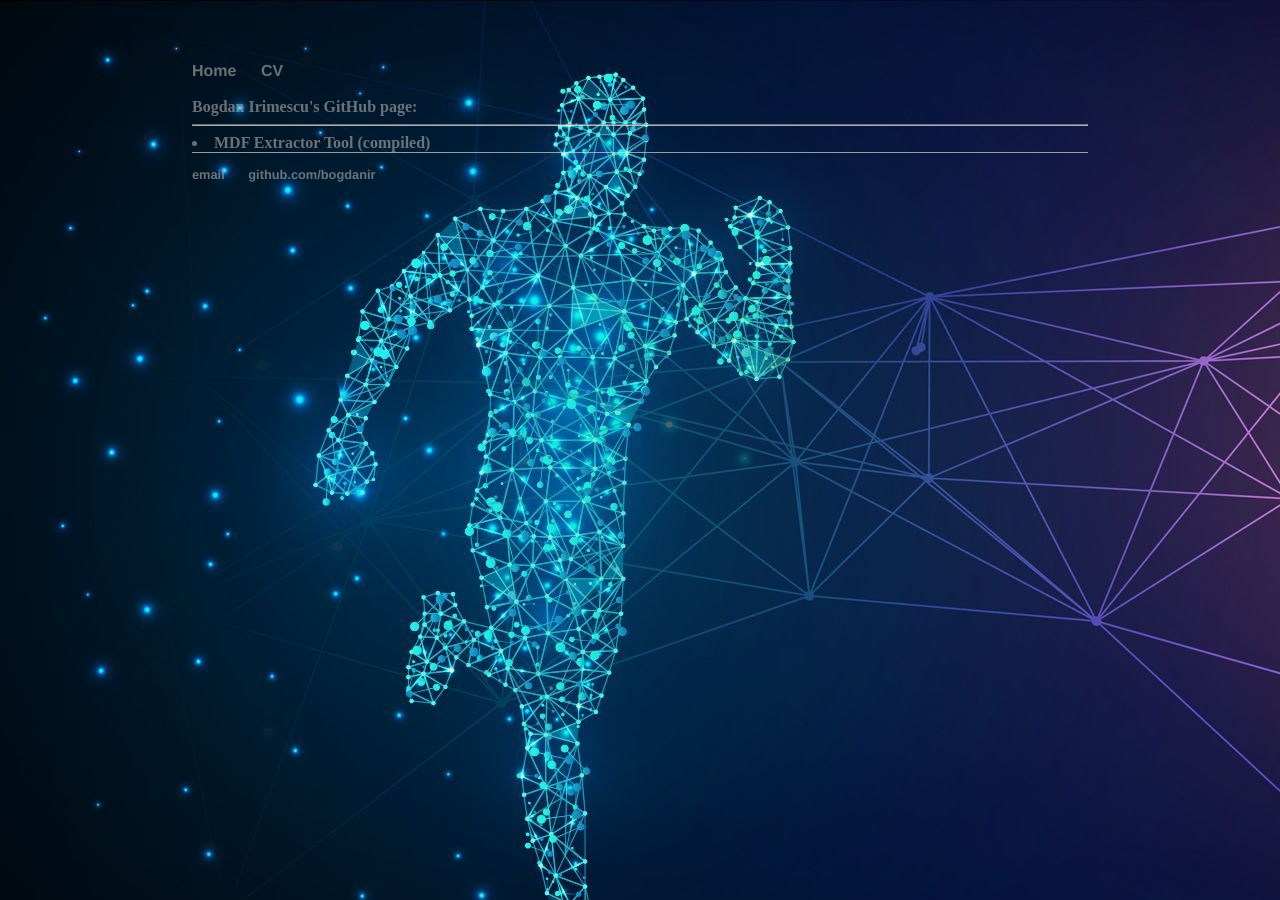
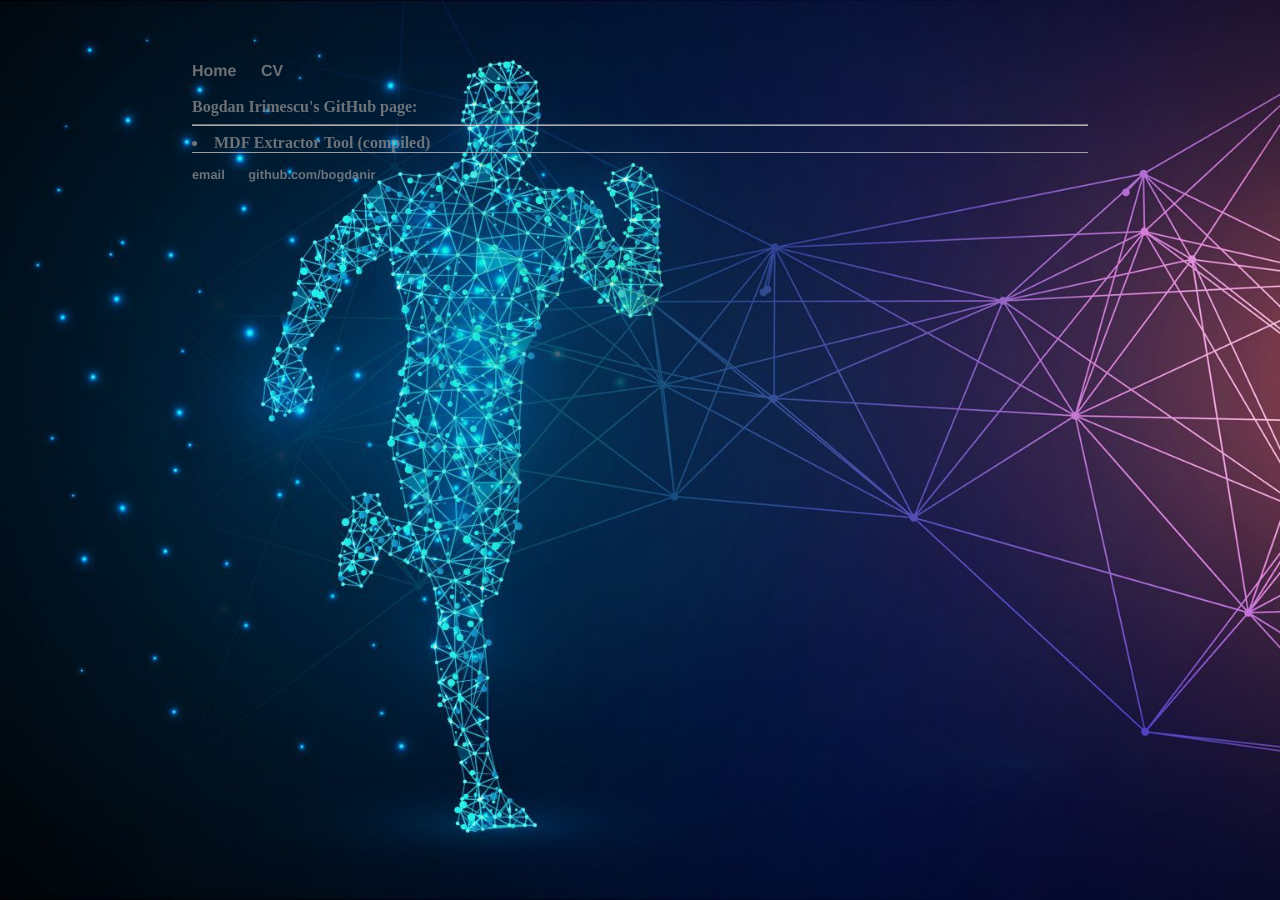
Before and after one commit to bogdanir/MDFextract, a Jekyll site: the page built from index.html, in a window 1280 px wide. Built offline with Jekyll 4.4.1, drawn with Linux system fonts in a browser that asks for light colours.

Commit message:
Update default.html

```diff
--- a/_layouts/default.html
+++ b/_layouts/default.html
@@ -50,7 +50,7 @@
        background-repeat: no-repeat;
        opacity: 0.7;
        background-attachment: fixed;
-       background-size: body;
+       background-size: cover;
         }
     </style>
 
```
